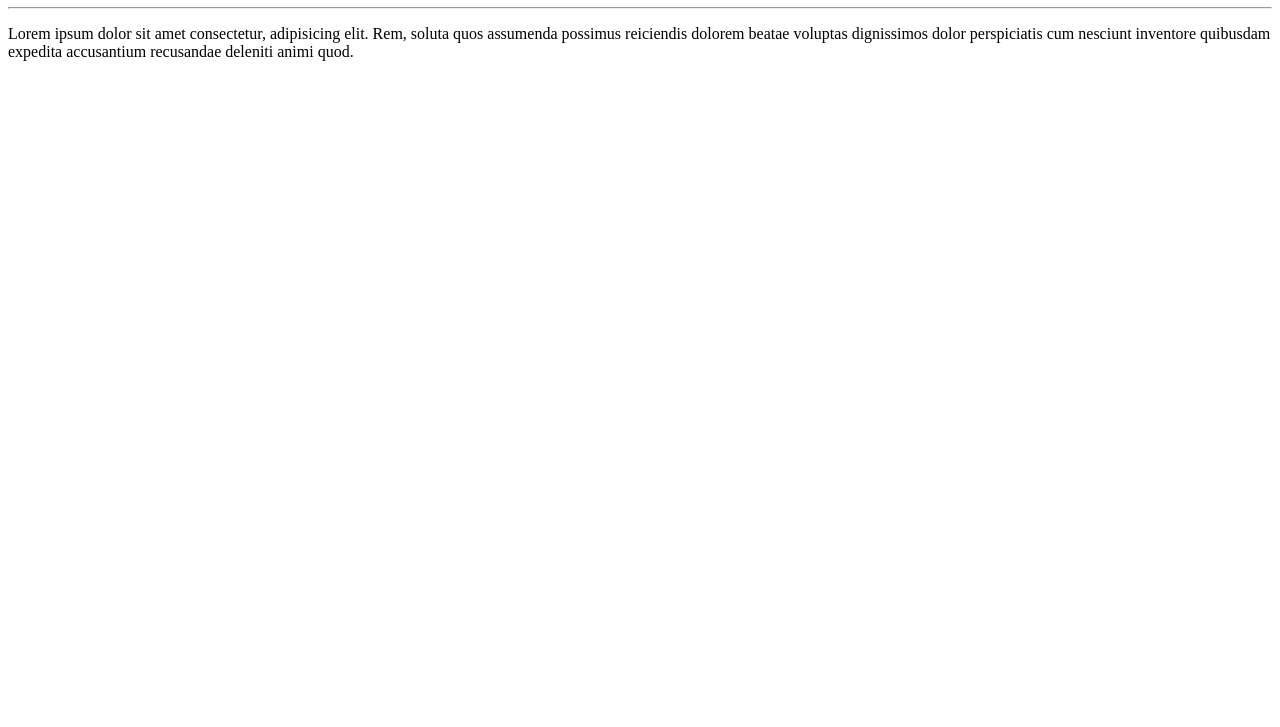
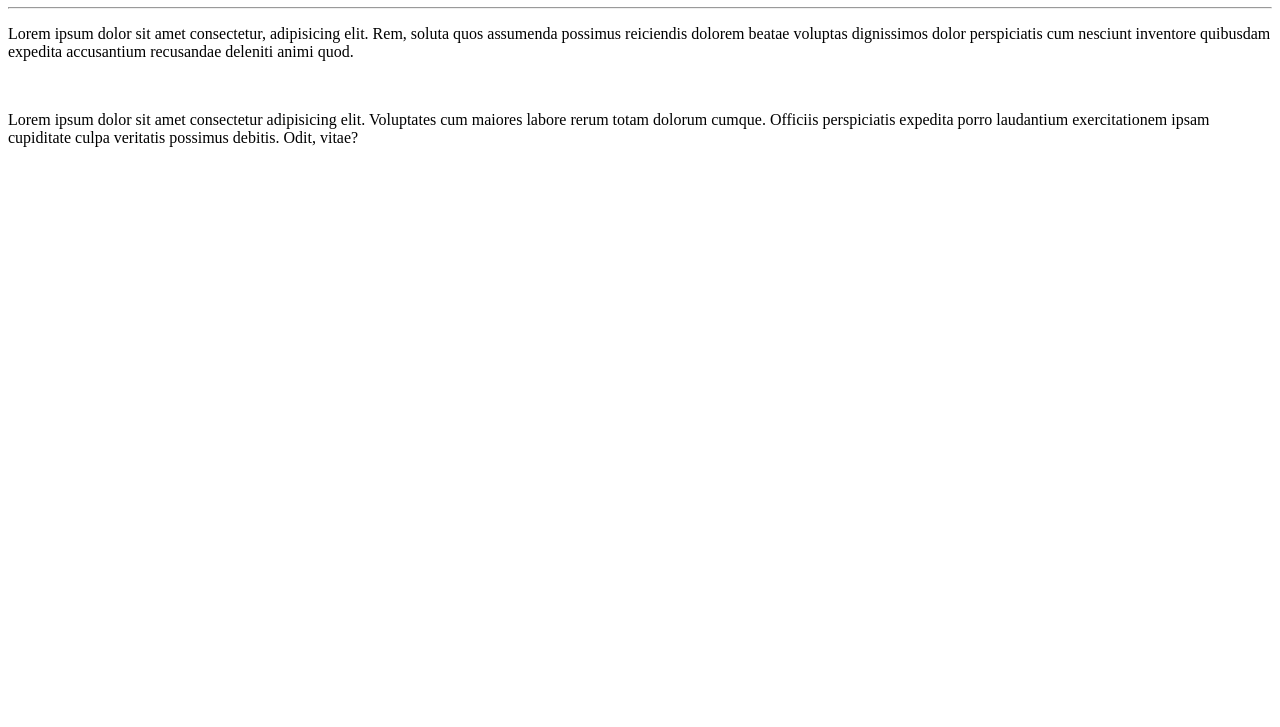
Before and after one commit to abeNayara/Ola-Mundo, a plain HTML site: page site.exemplo/index.html in a window 1280 px wide. Shown: the part 73-800 px from the top of the page. Drawn offline with Linux system fonts and the light colour scheme.

Commit message:
adicionei um parágrafo

```diff
--- a/site.exemplo/index.html
+++ b/site.exemplo/index.html
@@ -9,5 +9,7 @@
     <h1>Olá, Mundo!</h1>
     <hr>
     <p>Lorem ipsum dolor sit amet consectetur, adipisicing elit. Rem, soluta quos assumenda possimus reiciendis dolorem beatae voluptas dignissimos dolor perspiciatis cum nesciunt inventore quibusdam expedita accusantium recusandae deleniti animi quod.</p>
+    <br>
+    <p>Lorem ipsum dolor sit amet consectetur adipisicing elit. Voluptates cum maiores labore rerum totam dolorum cumque. Officiis perspiciatis expedita porro laudantium exercitationem ipsam cupiditate culpa veritatis possimus debitis. Odit, vitae?</p>
 </body>
 </html>
```
